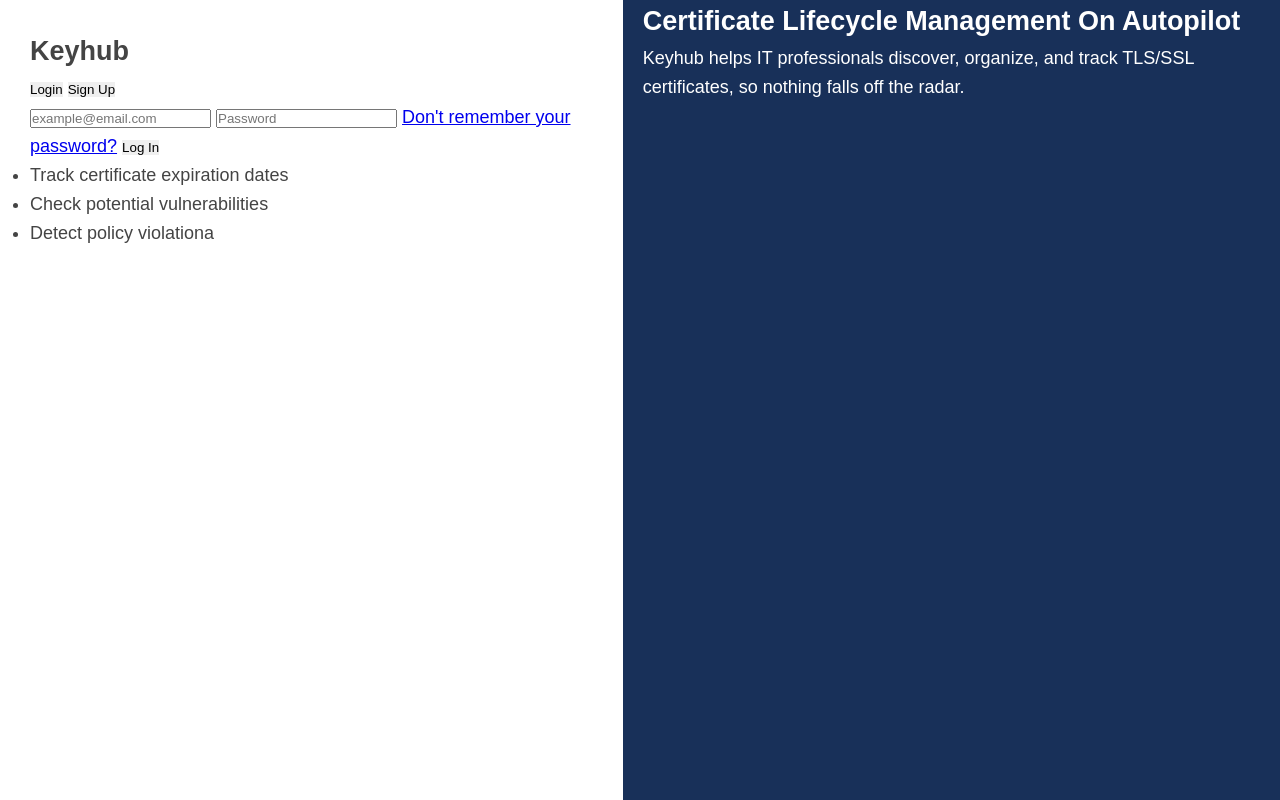
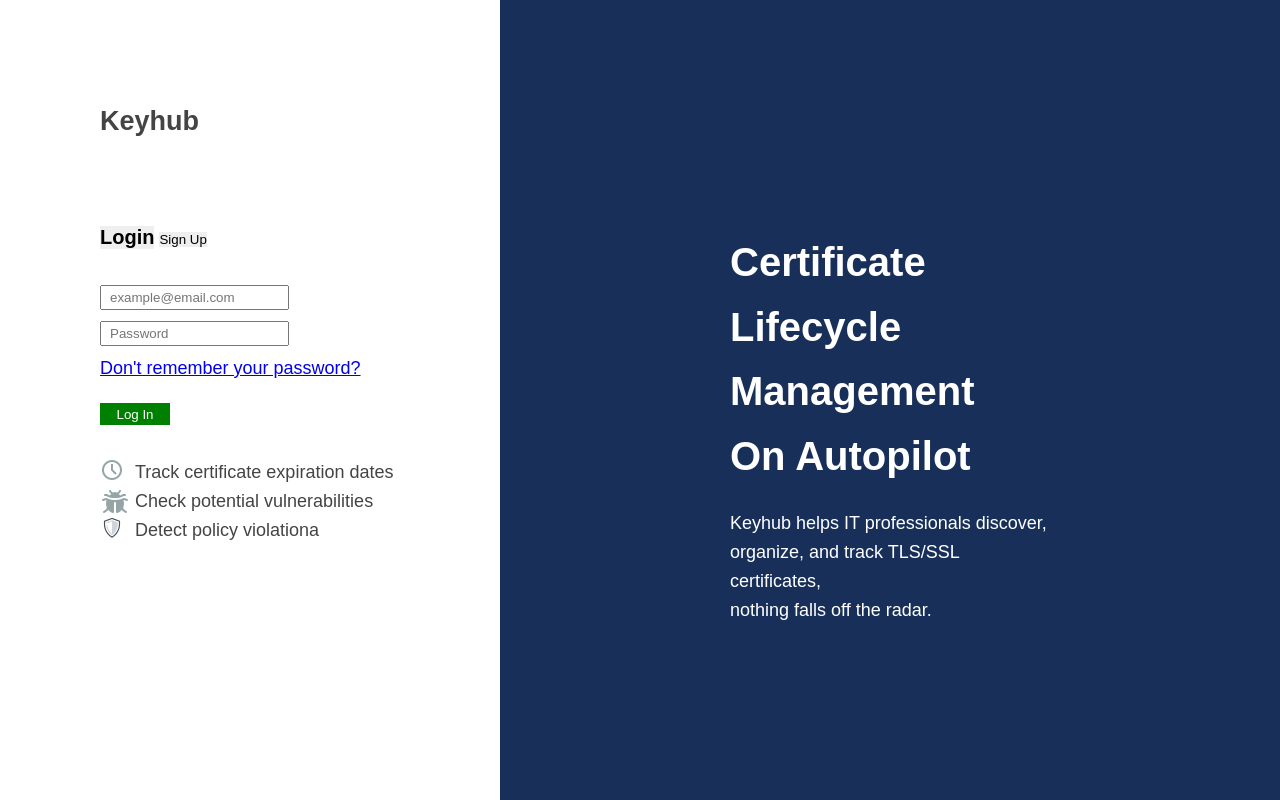
Before and after one commit to shontrellmajors/project-login, a plain HTML site: page index.html in a window 1280 px wide. Drawn offline with Linux system fonts and the light colour scheme.

Commit message:
updated html and css
updated html and css

```diff
--- a/index.html
+++ b/index.html
@@ -14,28 +14,32 @@
           </header>
           <section class="login-form">
             <form>
-              <button class="btn active">Login</button>
+              <button class="btn-active">Login</button>
               <button class="btn in-active">Sign Up</button>
               <fieldset>
-                <input type="text" placeholder="example@email.com">
-                <input type="password" placeholder="Password">
-                <a href="#">Don't remember your password?</a>
-                <button class="btn btn-primary">
+                <br><input type="text" placeholder="example@email.com">
+                <br><input type="password" placeholder="Password">
+                <br><a href="#">Don't remember your password?</a>
+                <br><button class="btn btn-primary">
                   Log In
                 </button>
               </fieldset>
             </form>
             <ul class="feature-list">
+              <img src="clock.png" alt="">
               <li><i class="far fa-clock"></i>Track certificate expiration dates</li>
+              <img src="bug.png" alt="">
               <li><i class="fas fa-bug"></i>Check potential vulnerabilities</li>
+              <img src="shield.png" alt="">
               <li><i class="fas fa-shield-alt"></i>Detect policy violationa</li>
             </ul>
           </section>
         </aside>
+
         <main class="call-to-action">
           <header class="header">
-            <h2>Certificate Lifecycle Management On Autopilot</h2>
-            <p>Keyhub helps IT professionals discover, organize, and track TLS/SSL certificates, so nothing falls off the radar.</p>
+            <h2>Certificate Lifecycle<br>Management<br> On Autopilot</h2>
+            <p>Keyhub helps IT professionals discover,<br> organize, and track TLS/SSL certificates, <br> nothing falls off the radar.</p>
           </header>
         </main>
       </div>
--- a/styles.css
+++ b/styles.css
@@ -23,13 +23,49 @@ body {
 fieldset,
 button {
   border: 0;
+  font-size: ;
 }
 
 /* layout of login section provided */
 .login {
   min-width: 500px;
   height: 100%;
-  padding: 30px;
+  padding: 100px;
+  margin-top: 0px;
+}
+
+header h1 {
+    padding-bottom: 80px;
+}
+
+.btn-active {
+    font-size: 20px;
+    font-weight: bold;
+}
+
+
+input {
+    height: 25px;
+    margin-bottom: 8px;
+    padding-left: 8px;
+
+}
+
+.btn-primary {
+    background: green;
+    color: white;
+    height: 22px;
+    width: 70px;
+    margin-top: 20px;
+}
+
+ul {
+    padding-top: 30px;
+}
+
+ul li {
+    list-style: none;
+    margin-left: 35px;
 }
 
 
@@ -39,5 +75,15 @@ button {
   height: 100%;
   background: rgb(24, 48, 89);
   color: white;
-  padding: 0 20px;
+  padding: 230px;
 }
+
+img {
+    position: absolute;
+}
+
+
+h2 {
+    font-size: 40px;
+    padding-bottom: 20px;
+}
```
Also changed, not shown: bug.png (added), clock.png (added), shield.png (added).
